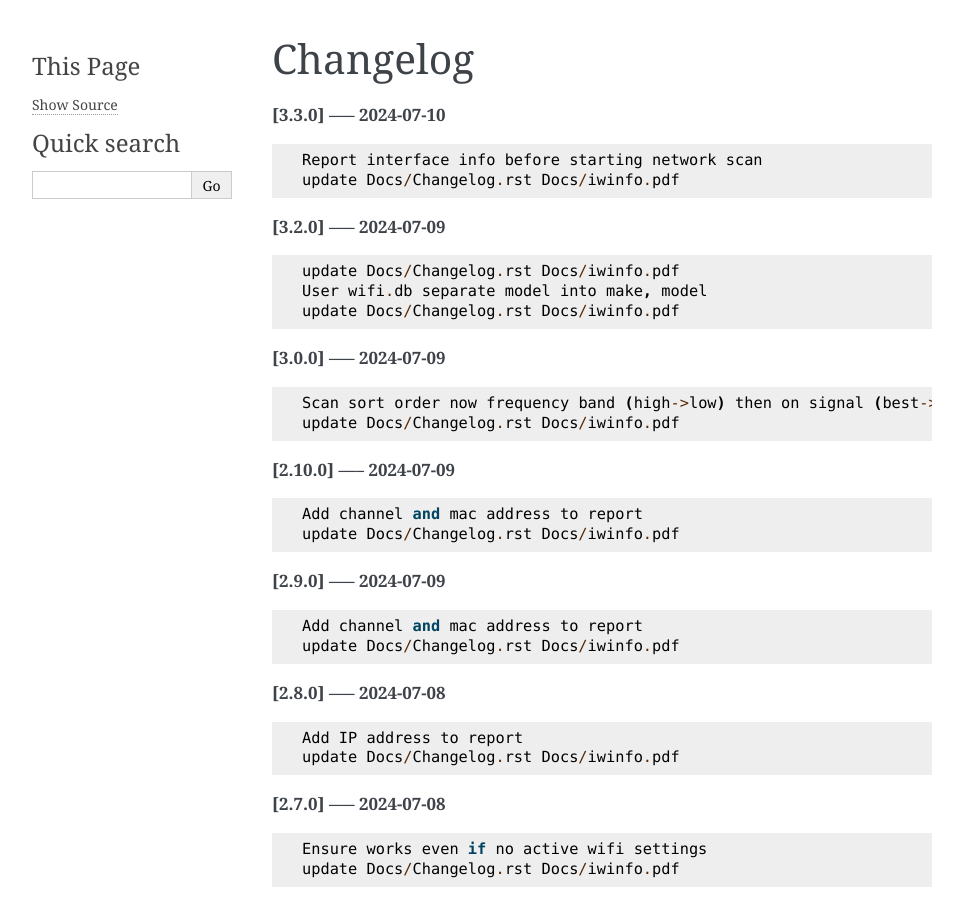
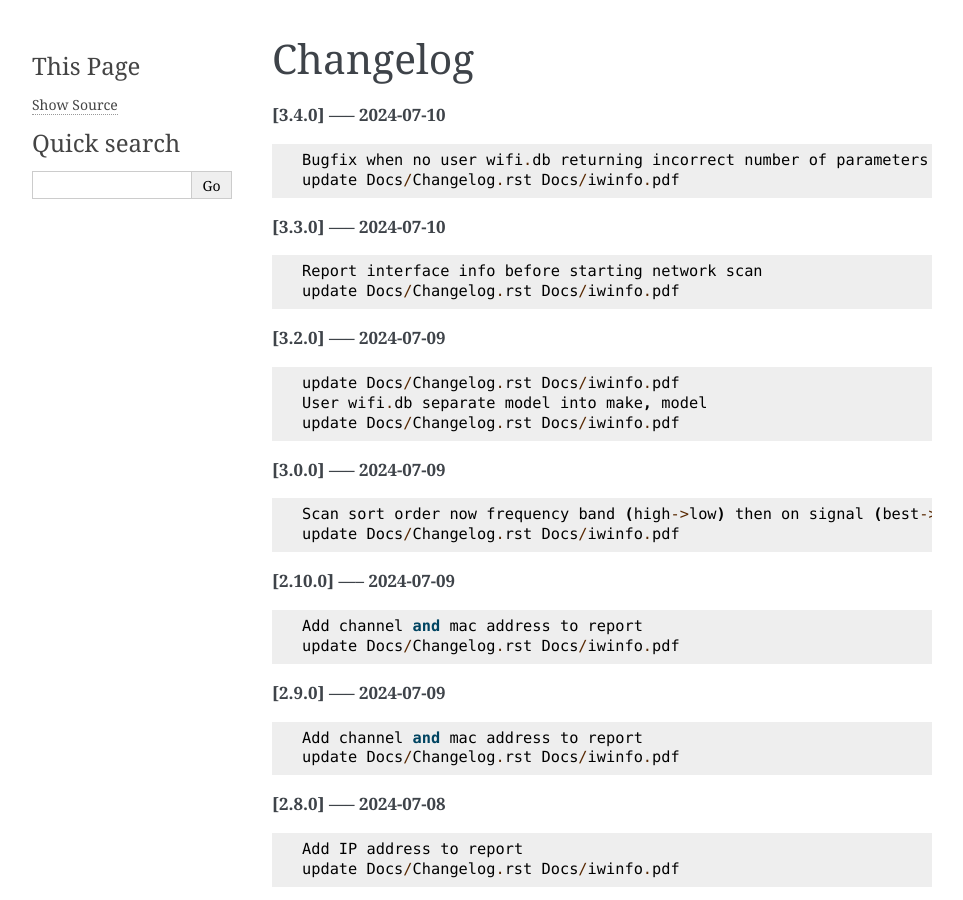
Before and after one commit to gene-git/iwinfo, a Sphinx documentation site: the page built from Docs/Changelog.rst, in a window 1280 px wide and 900 px high. Shown: the whole window, without its empty margins (148-1111 px from the left). Built offline with Sphinx 7.4.7, drawn with Linux system fonts in a browser that asks for light colours; pages that are not in the unit, such as notebooks, are missing from menus.

Commit message:
update Docs/Changelog.rst Docs/iwinfo.pdf

```diff
--- a/Docs/Changelog.rst
+++ b/Docs/Changelog.rst
@@ -1,5 +1,11 @@
 Changelog
 =========
+
+**[3.4.0] ----- 2024-07-10** ::
+
+	    Bugfix when no user wifi.db returning incorrect number of parameters
+	    update Docs/Changelog.rst Docs/iwinfo.pdf
+
 
 **[3.3.0] ----- 2024-07-10** ::
 
```
Also changed, not shown: 1 other file.
